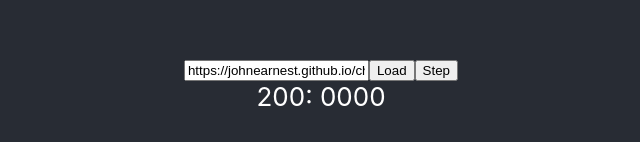
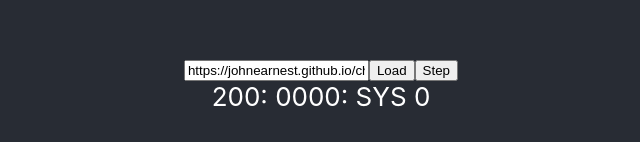
Before and after one commit to janne/chip-8-typescript, a React (Create React App) app: page / in a window 1280 px wide. Shown: the part 159-301 px from the top of the page, without its empty margins (319-959 px from the left). Built offline with nearby package versions, Linux system fonts and the light colour scheme; no server answers.

Commit message:
Add arguments to mnemonics

```diff
--- a/src/CurrentStep.tsx
+++ b/src/CurrentStep.tsx
@@ -1,4 +1,5 @@
 import React from 'react'
+import { getMnemonic } from './chip-8/instructions'
 import { currentOpcode, Memory, programCounter } from './chip-8/memory'
 
 interface Props {
@@ -6,12 +7,14 @@ interface Props {
 }
 
 const CurrentStep = ({ mem }: Props) => {
-  const pc = programCounter(mem).toString(16)
-  const opcode = currentOpcode(mem).toString(16).padStart(4, '0')
+  const pc = programCounter(mem)
+  const opcode = currentOpcode(mem)
+  const mnemonic = getMnemonic(opcode)
 
   return (
     <div>
-      {pc}: {opcode}
+      {pc.toString(16).toUpperCase()}:{' '}
+      {opcode.toString(16).padStart(4, '0').toUpperCase()}: {mnemonic}
     </div>
   )
 }
--- a/src/chip-8/instructions.ts
+++ b/src/chip-8/instructions.ts
@@ -1,36 +1,241 @@
-export const instructions = [
-  { pattern: 0x00e0, mask: '0xffff', name: 'CLS' },
-  { pattern: 0x00ee, mask: '0xffff', name: 'RET' },
-  { pattern: 0x0000, mask: '0xf000', name: 'SYS addr' },
-  { pattern: 0x1000, mask: '0xf000', name: 'JP addr' },
-  { pattern: 0x2000, mask: '0xf000', name: 'CALL addr' },
-  { pattern: 0x3000, mask: '0xf000', name: 'SE Vx, byte' },
-  { pattern: 0x4000, mask: '0xf000', name: 'SNE Vx, byte' },
-  { pattern: 0x5000, mask: '0xf00f', name: 'SE Vx, Vy' },
-  { pattern: 0x6000, mask: '0xf000', name: 'LD Vx, byte' },
-  { pattern: 0x7000, mask: '0xf000', name: 'ADD Vx, byte' },
-  { pattern: 0x8000, mask: '0xf00f', name: 'LD Vx, Vy' },
-  { pattern: 0x8001, mask: '0xf00f', name: 'OR Vx, Vy' },
-  { pattern: 0x8002, mask: '0xf00f', name: 'AND Vx, Vy' },
-  { pattern: 0x8003, mask: '0xf00f', name: 'XOR Vx, Vy' },
-  { pattern: 0x8004, mask: '0xf00f', name: 'ADD Vx, Vy' },
-  { pattern: 0x8005, mask: '0xf00f', name: 'SUB Vx, Vy' },
-  { pattern: 0x8006, mask: '0xf00f', name: 'SHR Vx {, Vy}' },
-  { pattern: 0x8007, mask: '0xf00f', name: 'SUBN Vx, Vy' },
-  { pattern: 0x800e, mask: '0xf00f', name: 'SHL Vx {, Vy}' },
-  { pattern: 0x9000, mask: '0xf00f', name: 'SNE Vx, Vy' },
-  { pattern: 0xa000, mask: '0xf000', name: 'LD I, addr' },
-  { pattern: 0xb000, mask: '0xf000', name: 'JP V0, addr' },
-  { pattern: 0xc000, mask: '0xf000', name: 'RND Vx, byte' },
-  { pattern: 0xe09e, mask: '0xf0ff', name: 'SKP Vx' },
-  { pattern: 0xe0a1, mask: '0xf0ff', name: 'SKNP Vx' },
-  { pattern: 0xf007, mask: '0xf0ff', name: 'LD Vx, DT' },
-  { pattern: 0xf00a, mask: '0xf0ff', name: 'LD Vx, K' },
-  { pattern: 0xf015, mask: '0xf0ff', name: 'LD DT, Vx' },
-  { pattern: 0xf018, mask: '0xf0ff', name: 'LD ST, Vx' },
-  { pattern: 0xf01e, mask: '0xf0ff', name: 'ADD I, Vx' },
-  { pattern: 0xf029, mask: '0xf0ff', name: 'LD F, Vx' },
-  { pattern: 0xf033, mask: '0xf0ff', name: 'LD B, Vx' },
-  { pattern: 0xf055, mask: '0xf0ff', name: 'LD [I], Vx' },
-  { pattern: 0xf065, mask: '0xf0ff', name: 'LD Vx, [I]' },
+interface Opcode {
+  pattern: number
+  mask: number
+  mnemonic: (...args: string[]) => string
+  arguments?: string
+}
+
+const instructions: Array<Opcode> = [
+  { pattern: 0x00e0, mask: 0xffff, mnemonic: () => 'CLS' },
+  { pattern: 0x00ee, mask: 0xffff, mnemonic: () => 'RET' },
+  {
+    pattern: 0x0000,
+    mask: 0xf000,
+    mnemonic: (nnn) => `SYS ${nnn}`,
+    arguments: 'nnn',
+  },
+  {
+    pattern: 0x1000,
+    mask: 0xf000,
+    mnemonic: (nnn) => `JP ${nnn}`,
+    arguments: 'nnn',
+  },
+  {
+    pattern: 0x2000,
+    mask: 0xf000,
+    mnemonic: (nnn) => `CALL ${nnn}`,
+    arguments: 'nnn',
+  },
+  {
+    pattern: 0x3000,
+    mask: 0xf000,
+    mnemonic: (x, kk) => `SE V${x}, ${kk}`,
+    arguments: 'xkk',
+  },
+  {
+    pattern: 0x4000,
+    mask: 0xf000,
+    mnemonic: (x, kk) => `SNE V${x}, ${kk}`,
+    arguments: 'xkk',
+  },
+  {
+    pattern: 0x5000,
+    mask: 0xf00f,
+    mnemonic: (x, y) => `SE V${x}, V${y}`,
+    arguments: 'xy',
+  },
+  {
+    pattern: 0x6000,
+    mask: 0xf000,
+    mnemonic: (x, kk) => `LD V${x}, ${kk}`,
+    arguments: 'xkk',
+  },
+  {
+    pattern: 0x7000,
+    mask: 0xf000,
+    mnemonic: (x, kk) => `ADD V${x}, ${kk}`,
+    arguments: 'xkk',
+  },
+  {
+    pattern: 0x8000,
+    mask: 0xf00f,
+    mnemonic: (x, y) => `LD V${x}, V${y}`,
+    arguments: 'xy',
+  },
+  {
+    pattern: 0x8001,
+    mask: 0xf00f,
+    mnemonic: (x, y) => `OR V${x}, V${y}`,
+    arguments: 'xy',
+  },
+  {
+    pattern: 0x8002,
+    mask: 0xf00f,
+    mnemonic: (x, y) => `AND V${x}, V${y}`,
+    arguments: 'xy',
+  },
+  {
+    pattern: 0x8003,
+    mask: 0xf00f,
+    mnemonic: (x, y) => `XOR V${x}, V${y}`,
+    arguments: 'xy',
+  },
+  {
+    pattern: 0x8004,
+    mask: 0xf00f,
+    mnemonic: (x, y) => `ADD V${x}, V${y}`,
+    arguments: 'xy',
+  },
+  {
+    pattern: 0x8005,
+    mask: 0xf00f,
+    mnemonic: (x, y) => `SUB V${x}, V${y}`,
+    arguments: 'xy',
+  },
+  {
+    pattern: 0x8006,
+    mask: 0xf00f,
+    mnemonic: (x, y) => (x === y ? `SHR V${x}` : `SHR V${x} V${y}`),
+    arguments: 'xy',
+  },
+  {
+    pattern: 0x8007,
+    mask: 0xf00f,
+    mnemonic: (x, y) => `SUBN V${x}, V${y}`,
+    arguments: 'xy',
+  },
+  {
+    pattern: 0x800e,
+    mask: 0xf00f,
+    mnemonic: (x, y) => (x === y ? `SHL V${x}` : `SHL V${x}, V${y}`),
+    arguments: 'xy',
+  },
+  {
+    pattern: 0x9000,
+    mask: 0xf00f,
+    mnemonic: (x, y) => `SNE V${x}, V${y}`,
+    arguments: 'xy',
+  },
+  {
+    pattern: 0xa000,
+    mask: 0xf000,
+    mnemonic: (nnn) => `LD I, ${nnn}`,
+    arguments: 'nnn',
+  },
+  {
+    pattern: 0xb000,
+    mask: 0xf000,
+    mnemonic: (nnn) => `JP V0, ${nnn}`,
+    arguments: 'nnn',
+  },
+  {
+    pattern: 0xc000,
+    mask: 0xf000,
+    mnemonic: (x, kk) => `RND V${x}, ${kk}`,
+    arguments: 'xkk',
+  },
+  {
+    pattern: 0xd000,
+    mask: 0xf000,
+    mnemonic: (x, y, n) => `DRW V${x}, V${y}, ${n}`,
+    arguments: 'xyn',
+  },
+  {
+    pattern: 0xe09e,
+    mask: 0xf0ff,
+    mnemonic: (x) => `SKP V${x}`,
+    arguments: 'x',
+  },
+  {
+    pattern: 0xe0a1,
+    mask: 0xf0ff,
+    mnemonic: (x) => `SKNP V${x}`,
+    arguments: 'x',
+  },
+  {
+    pattern: 0xf007,
+    mask: 0xf0ff,
+    mnemonic: (x) => `LD V${x}, DT`,
+    arguments: 'x',
+  },
+  {
+    pattern: 0xf00a,
+    mask: 0xf0ff,
+    mnemonic: (x) => `LD V${x}, K`,
+    arguments: 'x',
+  },
+  {
+    pattern: 0xf015,
+    mask: 0xf0ff,
+    mnemonic: (x) => `LD DT, V${x}`,
+    arguments: 'x',
+  },
+  {
+    pattern: 0xf018,
+    mask: 0xf0ff,
+    mnemonic: (x) => `LD ST, V${x}`,
+    arguments: 'x',
+  },
+  {
+    pattern: 0xf01e,
+    mask: 0xf0ff,
+    mnemonic: (x) => `ADD I, V${x}`,
+    arguments: 'x',
+  },
+  {
+    pattern: 0xf029,
+    mask: 0xf0ff,
+    mnemonic: (x) => `LD F, V${x}`,
+    arguments: 'x',
+  },
+  {
+    pattern: 0xf033,
+    mask: 0xf0ff,
+    mnemonic: (x) => `LD B, V${x}`,
+    arguments: 'x',
+  },
+  {
+    pattern: 0xf055,
+    mask: 0xf0ff,
+    mnemonic: (x) => `LD [I], V${x}`,
+    arguments: 'x',
+  },
+  {
+    pattern: 0xf065,
+    mask: 0xf0ff,
+    mnemonic: (x) => `LD V${x}, [I]`,
+    arguments: 'x',
+  },
 ]
+
+const getInstruction = (opcode: number) => {
+  const instruction = instructions.find((i) => (opcode & i.mask) === i.pattern)
+  if (!instruction)
+    throw new Error(`Unknown opcode ${opcode.toString(16).padStart(4, '0')}`)
+  return instruction
+}
+
+const getArguments = (opcode: number, args?: string) => {
+  if (!args) return []
+  switch (args) {
+    case 'nnn':
+      return [opcode & 0x0fff]
+    case 'x':
+      return [(opcode & 0x0f00) >> 8]
+    case 'xkk':
+      return [(opcode & 0x0f00) >> 8, opcode & 0x00ff]
+    case 'xy':
+      return [(opcode & 0x0f00) >> 8, (opcode & 0x00f0) >> 4]
+    case 'xyn':
+      return [(opcode & 0x0f00) >> 8, (opcode & 0x00f0) >> 4, opcode & 0x000f]
+  }
+  throw new Error(`Unknown arguments: ${args}`)
+}
+
+export const getMnemonic = (opcode: number) => {
+  const instruction = getInstruction(opcode)
+  const args = getArguments(opcode, instruction.arguments).map((a) =>
+    a.toString(16).toUpperCase()
+  )
+  return instruction.mnemonic(...args)
+}
```
